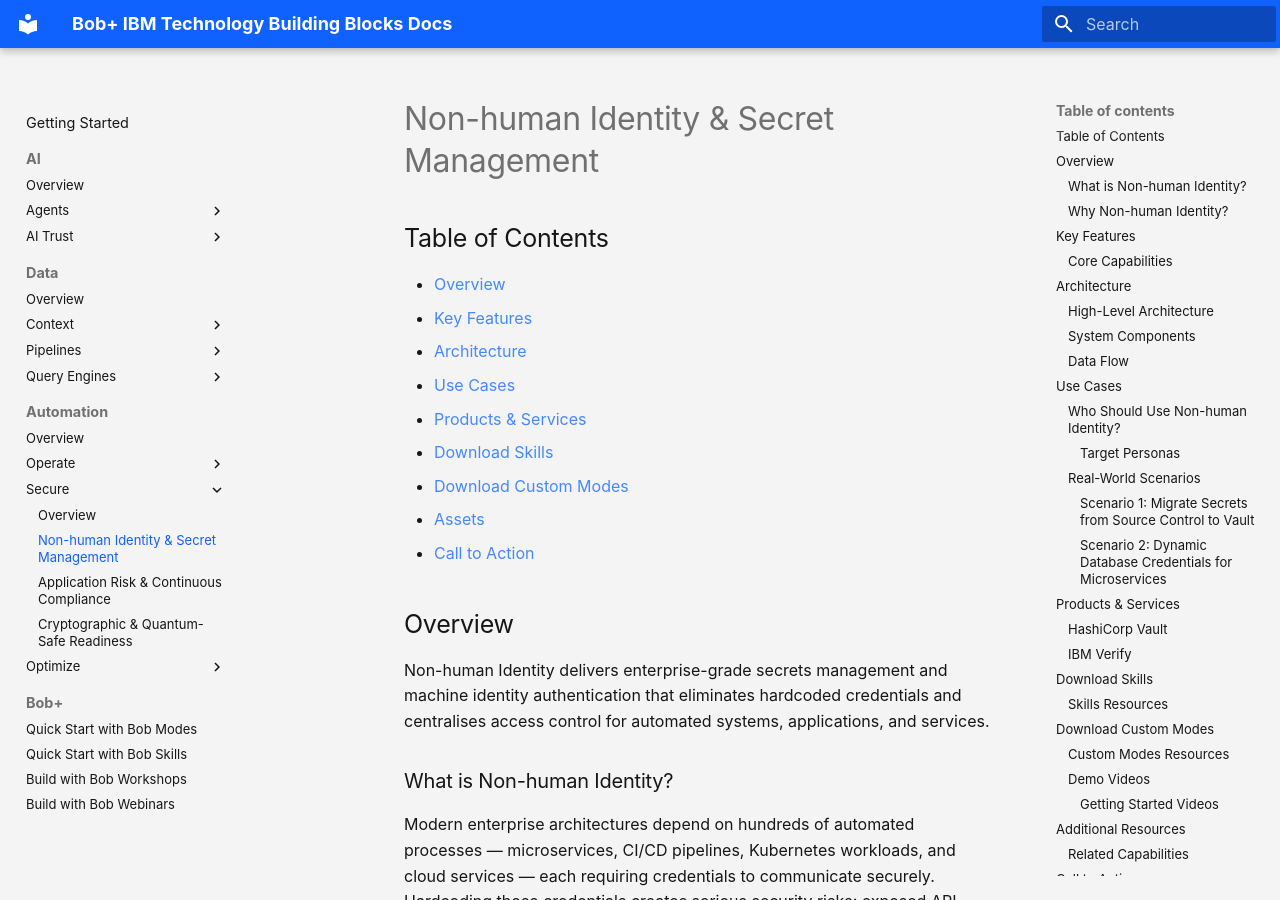
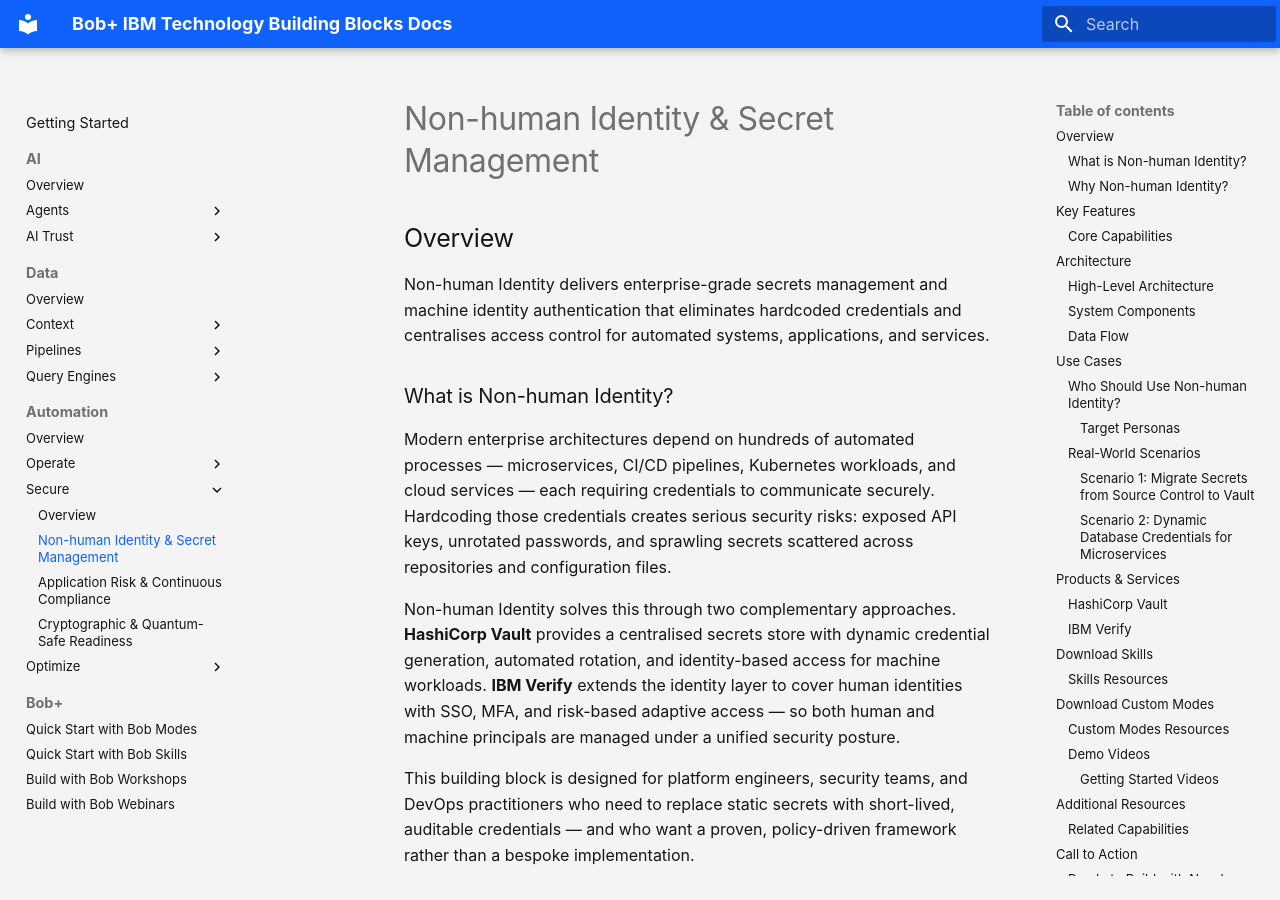
Before and after one commit to ibm-self-serve-assets/building-blocks2.0, an MkDocs documentation site: the page built from docs-src/automation-core/secure/non-human-identity.md, in a window 1280 px wide and 900 px high. Built offline with MkDocs 1.6.1 and Material for MkDocs 9.7.7, drawn with Linux system fonts in a browser that asks for light colours.

Commit message:
Adding Automation

```diff
--- a/docs-src/automation-core/secure/non-human-identity.md
+++ b/docs-src/automation-core/secure/non-human-identity.md
@@ -1,16 +1,4 @@
 # Non-human Identity & Secret Management
-
-## Table of Contents
-
-- [Overview](#overview)
-- [Key Features](#key-features)
-- [Architecture](#architecture)
-- [Use Cases](#use-cases)
-- [Products & Services](#products--services)
-- [Download Skills](#download-skills)
-- [Download Custom Modes](#download-custom-modes)
-- [Assets](#assets)
-- [Call to Action](#call-to-action)
 
 ## Overview
 
```
